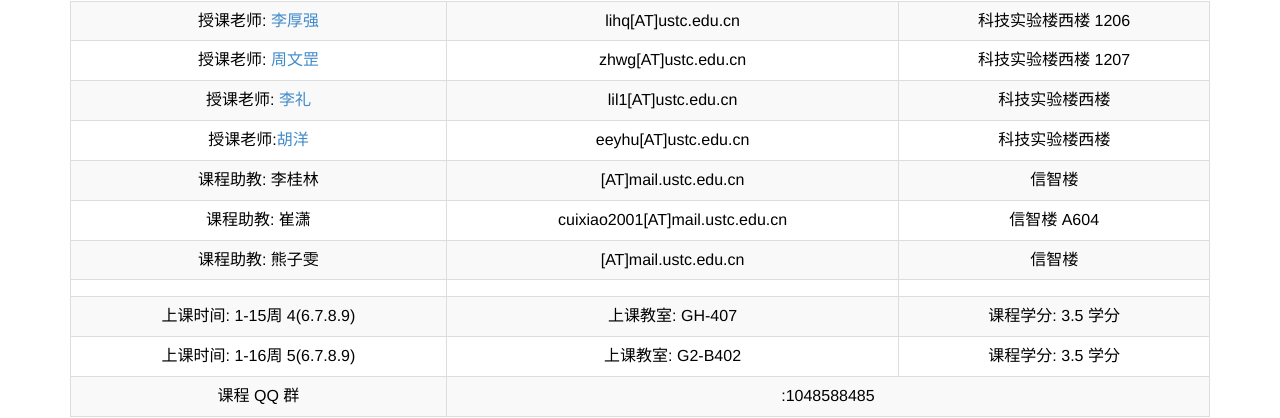
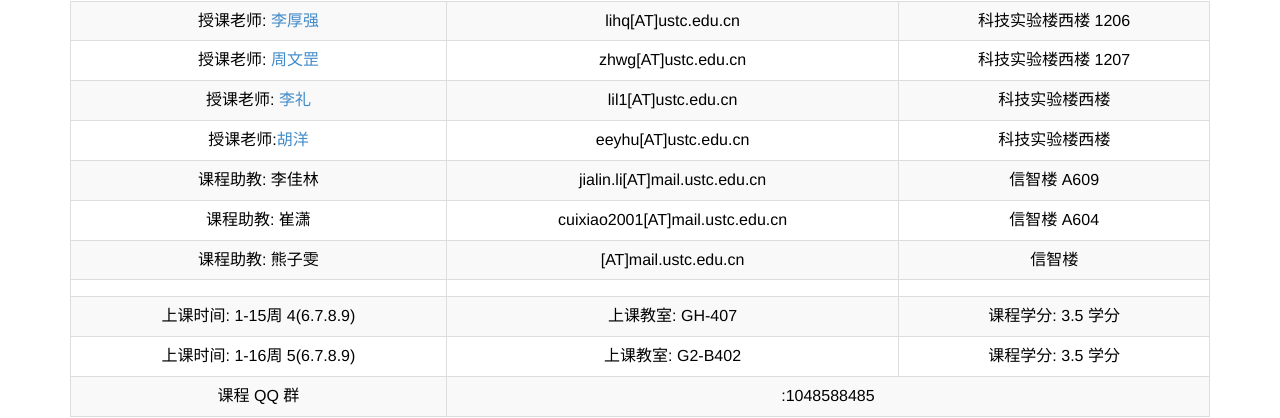
Before and after one commit to ustc-dia/ustc-dia.github.io, a Jekyll site: the page index.html, which Jekyll copies as it is, in a window 1280 px wide and 900 px high. Shown: the part 138-556 px from the top of the window. Built offline with Jekyll 4.4.1, drawn with Linux system fonts in a browser that asks for light colours.

Commit message:
Update index.html

```diff
--- a/index.html
+++ b/index.html
@@ -92,9 +92,9 @@
                 </tr>
 
                 <tr>
-                    <td width="33%">课程助教: 李桂林</a></td>
-                    <td>[AT]mail.ustc.edu.cn</td>
-                    <td>信智楼 </td>
+                    <td width="33%">课程助教: 李佳林</a></td>
+                    <td>jialin.li[AT]mail.ustc.edu.cn</td>
+                    <td>信智楼 A609</td>
                     <!-- <td width="20%"></td> -->
                 </tr>
 
```
